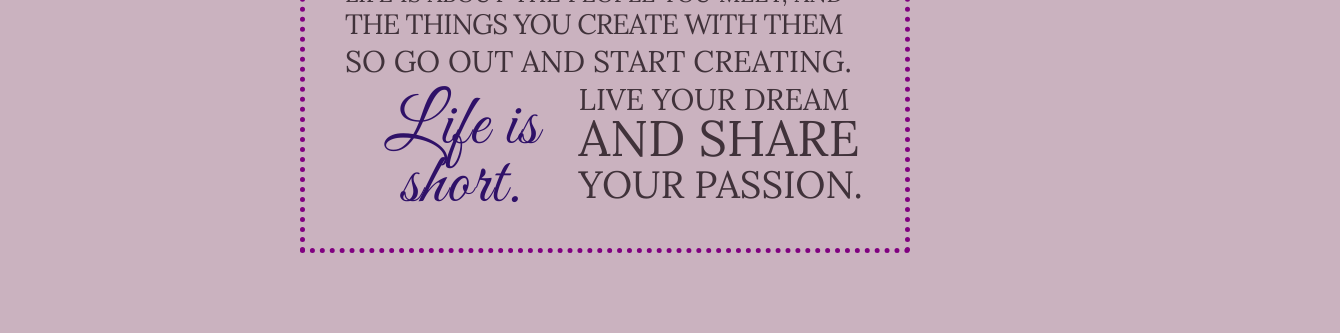
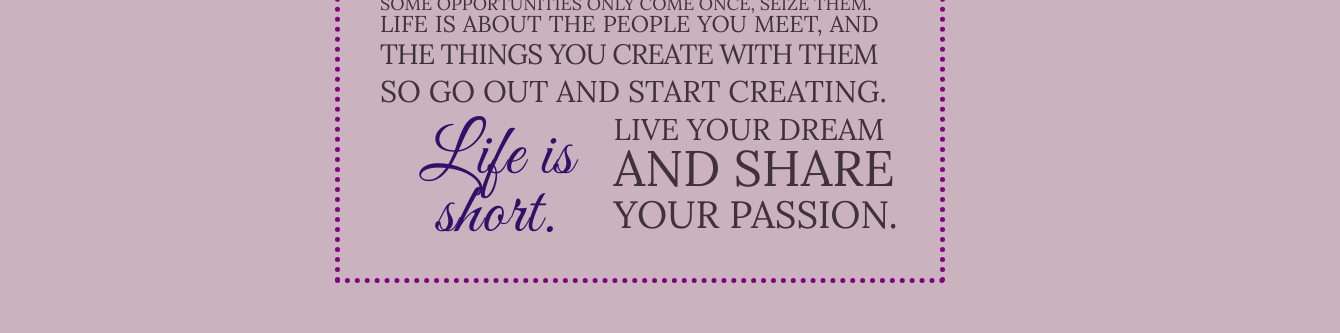
Before and after one commit to tanzerdragon/holstee, a plain HTML site: page index.html in a window 1280 px wide. Shown: the part 754-1087 px from the top of the page, 1340 px wide, since content can reach past the window. Before the commit the page ends 1027 px from the top, so only its background shows below. Drawn offline with Linux system fonts and the light colour scheme.

Commit message:
adjusted body width, margin to auto, and padding sizes to fit in large desktop monitors

```diff
--- a/css/main.css
+++ b/css/main.css
@@ -2,12 +2,12 @@
 
 body {
 	background-color: #cab2bf;
-	background-image: url("massimiliano-morosinotto-castleandstars.jpg") no-repeat X Y;
   font-family: 'Lora', serif;
   text-transform: uppercase;
-	padding: 20px 150px 10px 150px;
-	margin: 0px 150px 10px 150px;
+	padding: 50px 0px;
+	margin: auto;
 	color: #40323a;
+	width: max-content;
       }
 
 h1 {
```
